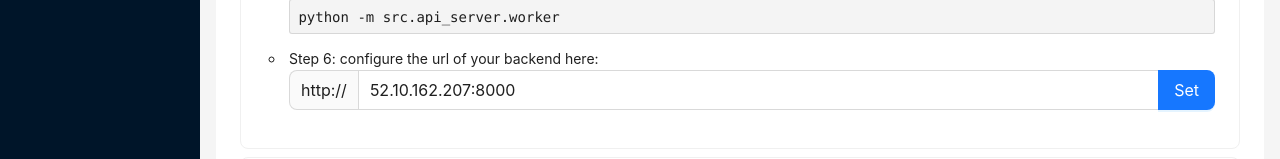
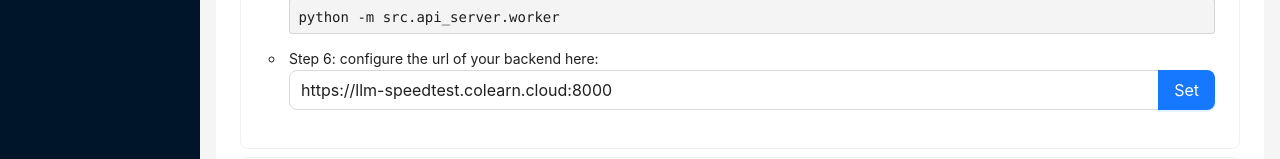
Before and after one commit to CoLearn-Dev/fleece-benchmark, a React (Create React App) app: page / in a window 1280 px wide. Shown: the part 1100-1259 px from the top of the page. Built offline with nearby package versions, Linux system fonts and the light colour scheme.

Commit message:
change default backend url

```diff
--- a/src/App.tsx
+++ b/src/App.tsx
@@ -80,7 +80,7 @@ const App: React.FC = () => {
       return "Benchmark Report"
     }
   }
-  const [backend_url, setBackendUrl] = useState<string>('http://52.10.162.207:8000');
+  const [backend_url, setBackendUrl] = useState<string>('https://llm-speedtest.colearn.cloud:8000');
 
   const [activeBodyKey, setactiveBodyKey] = useState<string>('body0');
   const [collapsed, setCollapsed] = useState(false);
@@ -571,7 +571,7 @@ const App: React.FC = () => {
       console.log(error);
     });
   }}, [activeBodyKey]);
-  const [input_backend_url, setInputBackendUrl] = useState<string>('52.10.162.207:8000');
+  const [input_backend_url, setInputBackendUrl] = useState<string>('https://llm-speedtest.colearn.cloud:8000');
 
   return (
     <>
@@ -647,12 +647,12 @@ const App: React.FC = () => {
                         <li>Step 5: start the worker of backend <pre>python -m src.api_server.worker</pre></li>
                         <li>Step 6: configure the url of your backend here:
                           <Space.Compact style={{ width: '100%' }} size="large">
-                            <Input addonBefore="http://"
+                            <Input
                               value={input_backend_url}
                               onChange={(e: any)=>{setInputBackendUrl(e.target.value)}}
                               placeholder="input the url of benchmark endpoint"
-                              onPressEnter={(e)=>(setBackendUrl('http://'+input_backend_url))}/>
-                            <Button type="primary" onClick={(e)=>(setBackendUrl('http://'+input_backend_url))}>Set</Button>
+                              onPressEnter={(e)=>(setBackendUrl(input_backend_url))}/>
+                            <Button type="primary" onClick={(e)=>(setBackendUrl(input_backend_url))}>Set</Button>
                           </Space.Compact>
                         </li>
                       </ul>
```
